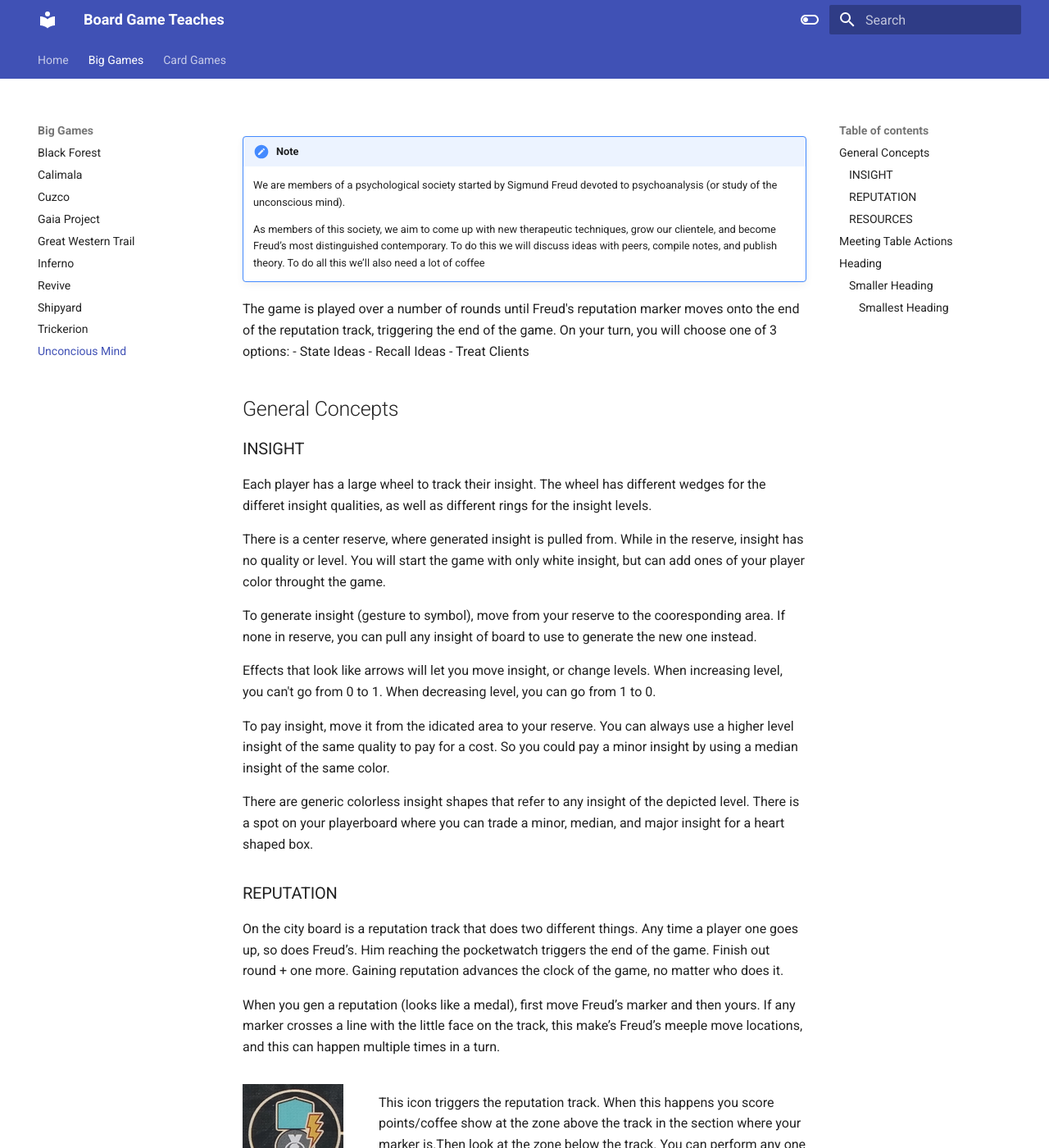
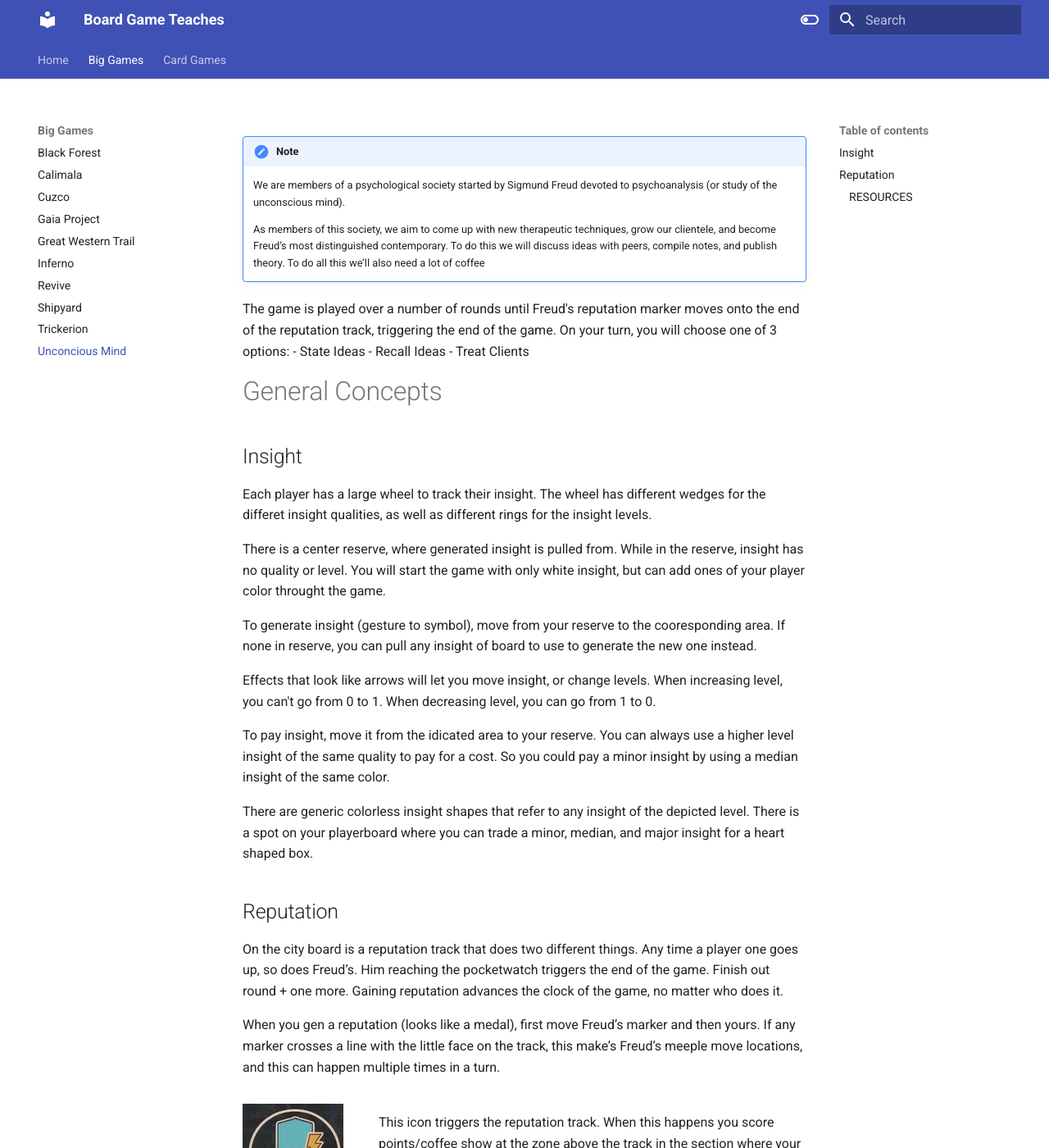
Before and after one commit to IronTarkles/Teaches, an MkDocs documentation site: the page built from docs/big_games/unconcious_mind_template.md, in a window 1280 px wide and 1400 px high. Shown: the whole window at 82% size. Built offline with MkDocs 1.6.1 and Material for MkDocs 9.7.7, drawn with Linux system fonts in a browser that asks for light colours.

```diff
--- a/docs/big_games/unconcious_mind_template.md
+++ b/docs/big_games/unconcious_mind_template.md
@@ -9,8 +9,8 @@ The game is played over a number of rounds until Freud's reputation marker moves
 - Recall Ideas
 - Treat Clients
 
-## General Concepts
-### INSIGHT
+# General Concepts
+## Insight
 Each player has a large wheel to track their insight. The wheel has different wedges for the differet insight qualities, as well as different rings for the insight levels.
 
 There is a center reserve, where generated insight is pulled from. While in the reserve, insight has no quality or level. You will start the game with only white insight, but can add ones of your player color throught the game.
@@ -23,7 +23,7 @@ To pay insight, move it from the idicated area to your reserve. You can always u
 
 There are generic colorless insight shapes that refer to any insight of the depicted level. There is a spot on your playerboard where you can trade a minor, median, and major insight for a heart shaped box.
 
-### REPUTATION
+## Reputation
 On the city board is a reputation track that does two different things. Any time a player one goes up, so does Freud’s. Him reaching the pocketwatch triggers the end of the game. Finish out round + one more. Gaining reputation advances the clock of the game, no matter who does it.
 
 When you gen a reputation (looks like a medal), first move Freud’s marker and then yours. If any marker crosses a line with the little face on the track, this make’s Freud’s meeple move locations, and this can happen multiple times in a turn.
```
